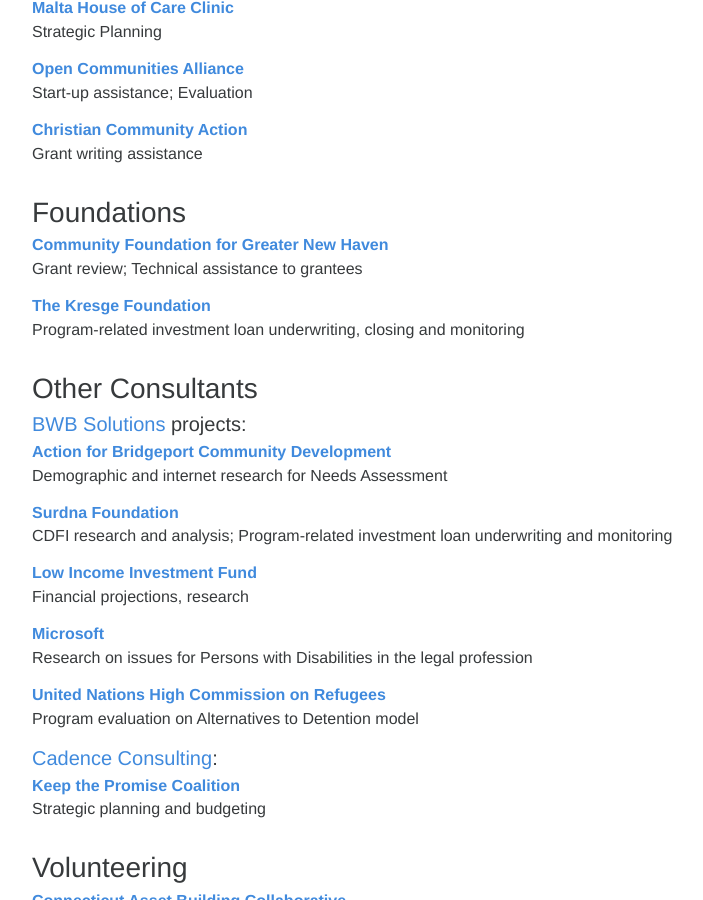
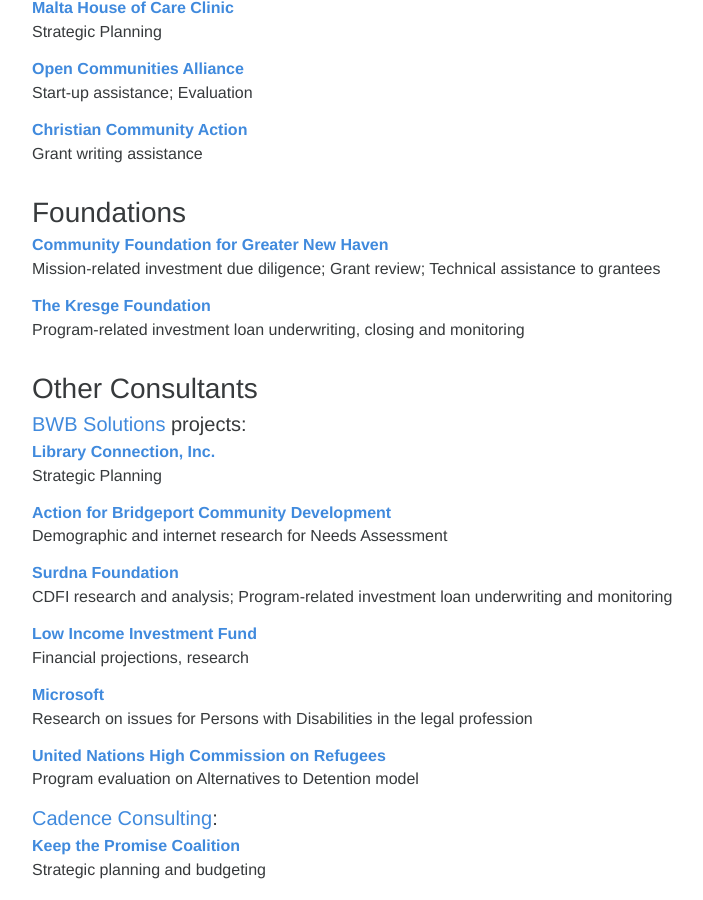
Before and after one commit to ClaireMorduch/clairemorduch, a Jekyll site: the page built from clients.md, in a window 1280 px wide and 900 px high, scrolled down 1091 px. Shown: the whole window, without its empty margins (263-966 px from the left). Built offline with Jekyll 4.4.1, drawn with Linux system fonts in a browser that asks for light colours.

Commit message:
Update clients.md

```diff
--- a/clients.md
+++ b/clients.md
@@ -48,7 +48,7 @@ Grant writing assistance
 ### Foundations
 
 ##### [Community Foundation for Greater New Haven](http://www.cfgnh.org)
-Grant review; Technical assistance to grantees
+Mission-related investment due diligence; Grant review; Technical assistance to grantees
 
 ##### [The Kresge Foundation](http://www.kresge.org)
 Program-related investment loan underwriting, closing and monitoring
@@ -59,6 +59,9 @@ Program-related investment loan underwriting, closing and monitoring
 ### Other Consultants
 
 #### [BWB Solutions](http://www.bwbsolutions.org/) projects:
+
+##### [Library Connection, Inc.](http://www.libraryconnection.info)
+Strategic Planning
 
 ##### [Action for Bridgeport Community Development](http://www.abcd.org)
 Demographic and internet research for Needs Assessment
@@ -80,6 +83,7 @@ Program evaluation on Alternatives to Detention model
 ##### [Keep the Promise Coalition](http://www.ctkeepthepromise.org/)
 Strategic planning and budgeting
 
+
 ### Volunteering
 
 ##### [Connecticut Asset Building Collaborative](http://www.ctassetbuilding.org)
```
